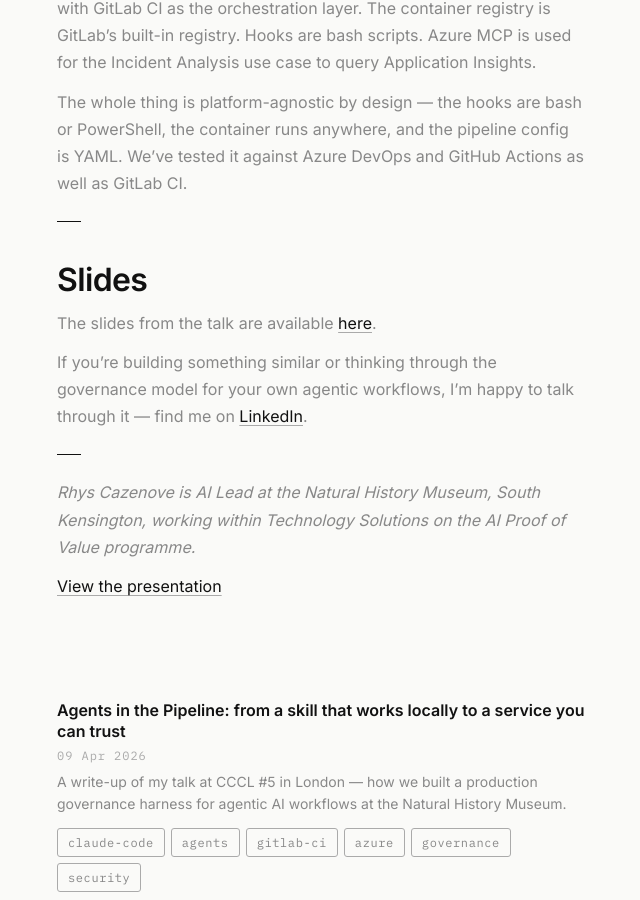
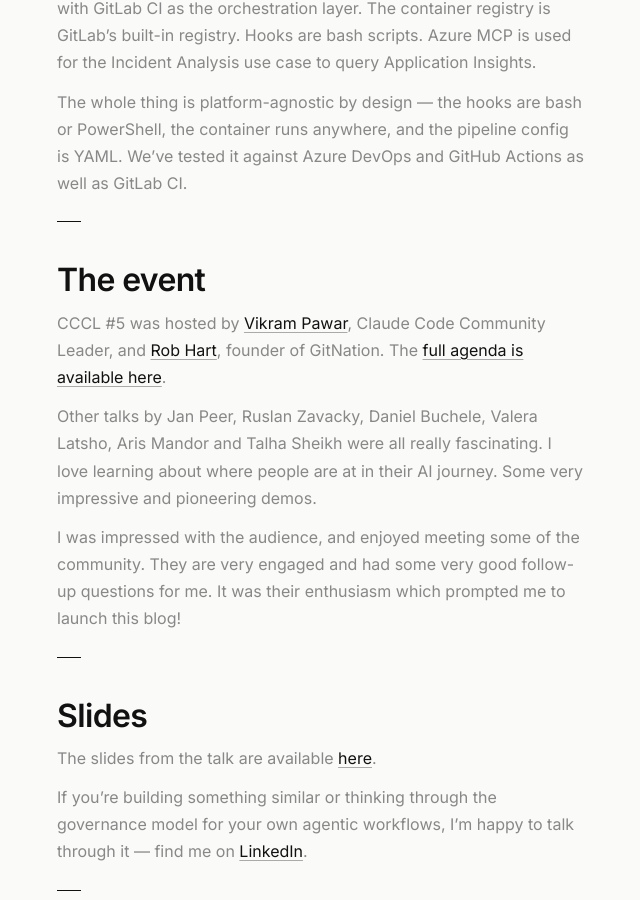
Before and after one commit to rhyscazenove/Rhyscazenove, a Jekyll site: the page built from docs/_posts/2026-04-09-agents-in-the-pipeline.md, in a window 1280 px wide and 900 px high, scrolled down 5715 px. Shown: the whole window, without its empty margins (319-959 px from the left). Built offline with Jekyll 4.4.1, drawn with Linux system fonts in a browser that asks for light colours; some of the changed text lies outside the part shown.

Commit message:
Add event details and audience impressions to "Agents in the Pipeline" post

```diff
--- a/docs/_posts/2026-04-09-agents-in-the-pipeline.md
+++ b/docs/_posts/2026-04-09-agents-in-the-pipeline.md
@@ -7,7 +7,7 @@
 description: "A write-up of my talk at CCCL #5 in London — how we built a production governance harness for agentic AI workflows at the Natural History Museum."
 ---
 
-Last night I gave a talk at [CCCL #5](https://cccl.dev) in London. This is a write-up of what I covered.
+Last night I gave a talk at [CCCL #5](https://cccl.dev) in London. This is a write-up of what I covered. You can also [view the slides](/presentations/cccl-april-2026.html) directly.
 
 The short version: Claude Code skills are easy to get running locally. Making them trustworthy enough to run unattended in production is a different problem entirely — and one worth solving deliberately.
 
@@ -143,15 +143,22 @@
 
 ---
 
+## The event
+
+CCCL #5 was hosted by [Vikram Pawar](https://www.linkedin.com/in/vikrammpawar/), Claude Code Community Leader, and [Rob Hart](https://www.linkedin.com/in/roberthartuk/), founder of GitNation. The [full agenda is available here](https://cccl-ai.github.io/meetups-live/cccl-5b/agenda).
+
+Other talks by Jan Peer, Ruslan Zavacky, Daniel Buchele, Valera Latsho, Aris Mandor and Talha Sheikh were all really fascinating. I love learning about where people are at in their AI journey. Some very impressive and pioneering demos.
+
+I was impressed with the audience, and enjoyed meeting some of the community. They are very engaged and had some very good follow-up questions for me. It was their enthusiasm which prompted me to launch this blog!
+
+---
+
 ## Slides
 
-The slides from the talk are available [here](/presentations/cccl-april-2026.html). <!-- update with actual link -->
+The slides from the talk are available [here](/presentations/cccl-april-2026.html).
 
 If you're building something similar or thinking through the governance model for your own agentic workflows, I'm happy to talk through it — find me on [LinkedIn](https://linkedin.com/in/rhyscazenove).
 
 ---
 
 *Rhys Cazenove is AI Lead at the Natural History Museum, South Kensington, working within Technology Solutions on the AI Proof of Value programme.*
-
-
-[View the presentation](/presentations/cccl-april-2026.html)
```
